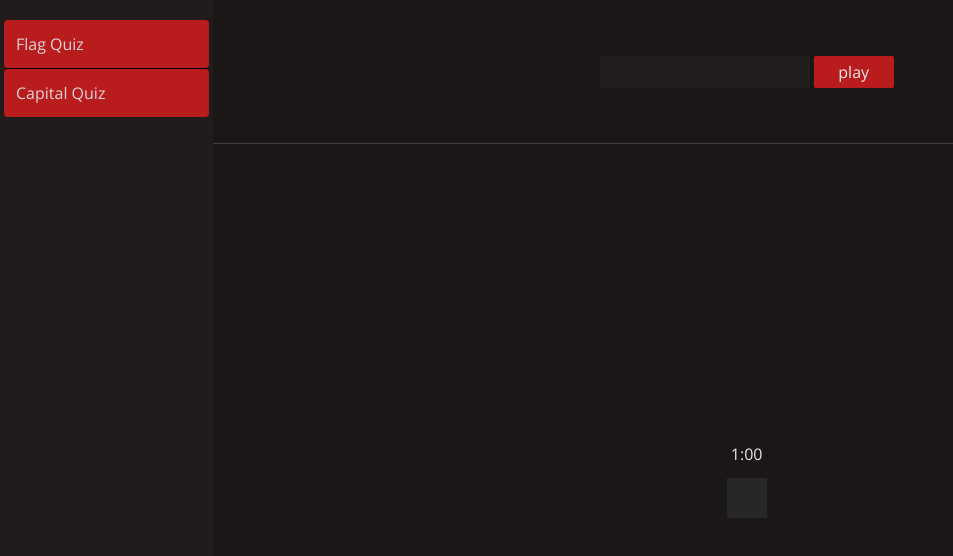
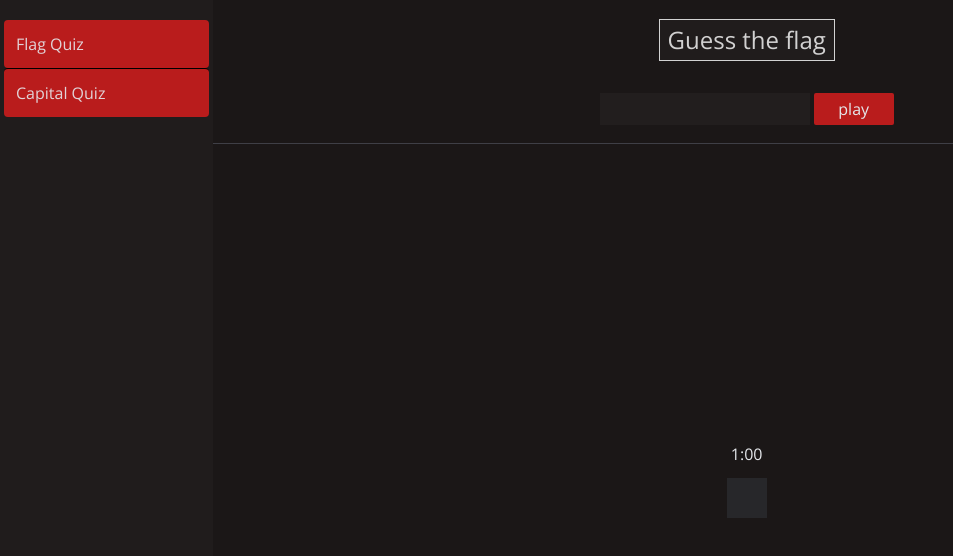
Before and after one commit to gering2/geography-quizzes, a React (Create React App) app: page / in a window 1280 px wide. Shown: the top 556 px of the page, without its empty margins (0-953 px from the left). Built offline with nearby package versions, Linux system fonts and the light colour scheme; no server answers.

Commit message:
add title to flag quiz page

```diff
--- a/src/Components/GuessInput.js
+++ b/src/Components/GuessInput.js
@@ -2,10 +2,11 @@ import React from 'react'
 
 export default function GuessInput({activeGame,showModal,handleInputChange,checkForSubmit,startGame}) {
   return (
-    <div class = "solid border-b border-zinc-700 flex flex-none justify-center h-36" >
-      <div class = "flex items-center flex-row">
+    <div class = "solid border-b border-zinc-700 flex flex-col items-center flex-none justify-center h-36" >
+      <p class="text-white bg-[#201C1C] border-opacity-80 text-opacity-80 text-2xl border border-white py-1 p-2">Guess the flag</p>
+      <div class = "mt-8 flex items-center justify-center flex-row">
         <input id = 'guessInput' disabled={!activeGame} onKeyDown={(e) => {checkForSubmit(e)}} onChange ={(e) => handleInputChange(e)} class="mr-1 px-1 py-1 focus:outline-none disabled:opacity-10 p-0 mdt-auto mdb-4" ></input>
-        <button disabled = {activeGame || showModal}class="w-20 rounded-sm disabled:opacity-40 disabled:hover:bg-red-700 px-0 py-1 text-gray-200 justify-center relative bg-red-700 hover:bg-red-900 mdt-12" onClick={startGame}>play</button>
+        <button disabled = {activeGame || showModal}class=" w-20 rounded-sm disabled:opacity-40 disabled:hover:bg-red-700 px-0 py-1 text-gray-200 justify-center relative bg-red-700 hover:bg-red-900 mdt-12" onClick={startGame}>play</button>
       </div>
     </div>
   )
```
Also changed, not shown: src/logo.svg (deleted).
